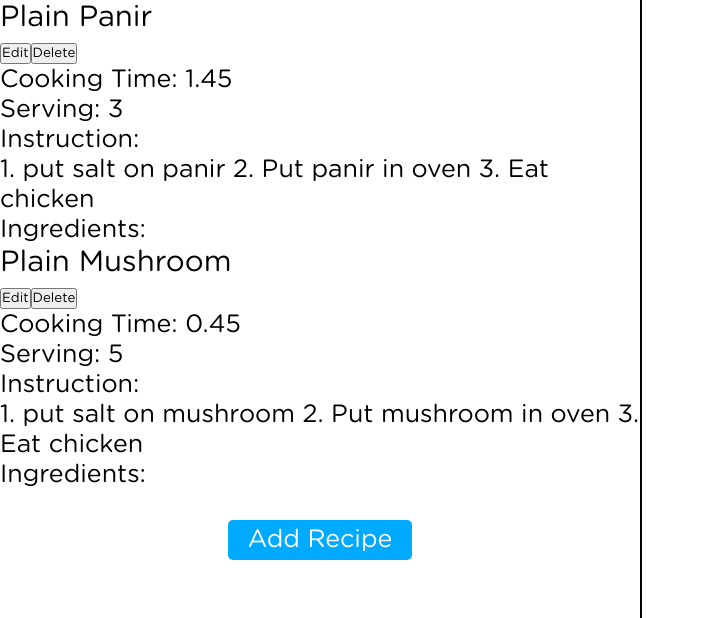
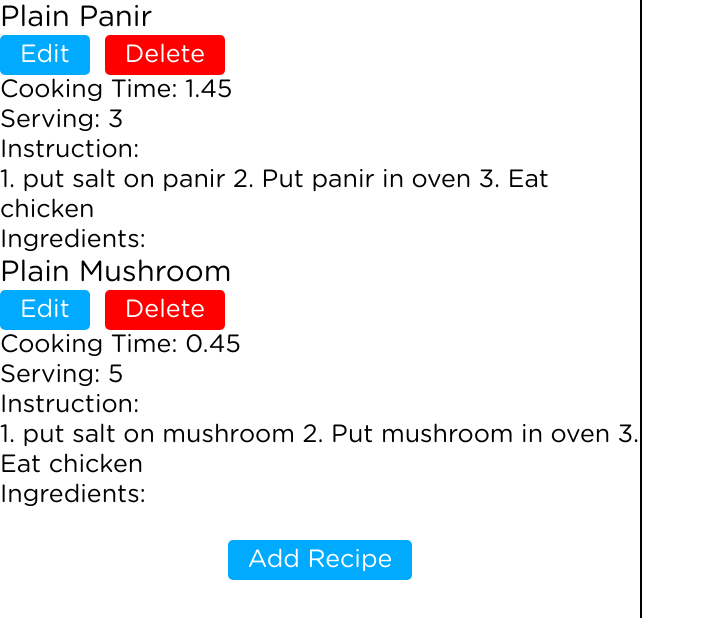
Before and after one commit to HeyAmSoumya/Cooking_Recipe_React_App, a React (Create React App) app: page / in a window 1280 px wide. Shown: the top 618 px of the page, without its empty margins (0-705 px from the left). Built offline with nearby package versions, Linux system fonts and the light colour scheme.

Commit message:
chnages in edit and delete button.

```diff
--- a/src/Components/Recipe.jsx
+++ b/src/Components/Recipe.jsx
@@ -1,12 +1,13 @@
-import React from 'react'
-import IngredientList from './IngredientList';
-const Recipe = ({name , servings , cookTime,instruction , ingredient}) =>{
- return(
+import React from "react";
+import IngredientList from "./IngredientList";
+const Recipe = ({ name, servings, cookTime, instruction, ingredient }) => {
+  return (
+    <div className="recipe">
+      <div className="recipe__header">
+        <h3 className="recipe__title">{name}</h3>
         <div>
-    <h3>{name}</h3>
-    <div>
-      <button>Edit</button>
-      <button>Delete</button>
+          <button className="btn btn--primary mr-1">Edit</button>
+          <button className="btn btn--danger mr-1">Delete</button>
         </div>
         <div>
           <span>Cooking Time: </span>
@@ -18,9 +19,7 @@ const Recipe = ({name , servings , cookTime,instruction , ingredient}) =>{
         </div>
         <div>
           <span>Instruction: </span>
-      <div>
-        {instruction}
-      </div>
+          <div>{instruction}</div>
         </div>
 
         <div>
@@ -30,6 +29,7 @@ const Recipe = ({name , servings , cookTime,instruction , ingredient}) =>{
           </div>
         </div>
       </div>
- )
-}
+    </div>
+  );
+};
 export default Recipe;
--- a/src/style/app.css
+++ b/src/style/app.css
@@ -1,15 +1,21 @@
+@import "font.css";
+@import "recipe-list.css";
+@import "buttons.css";
+@import "recipe.css";
 
-@import 'font.css';
-@import 'recipe-list.css';
-@import 'buttons.css';
-
-* , *::before , *::after{
-  font-family: Gotham Rounded , sans-serif;
+*,
+*::before,
+*::after {
+  font-family: Gotham Rounded, sans-serif;
   margin: 0px;
   padding: 0px;
 }
 
 /* It wil add 25px to all the text present in the page */
-html{
+html {
   font-size: 25px;
 }
+
+.mr-1 {
+  margin-right: 15px;
+}
--- a/src/style/buttons.css
+++ b/src/style/buttons.css
@@ -1,6 +1,6 @@
-.btn{
+.btn {
   background-color: none;
- border: none;
+  border: none;
   outline: none;
   font-weight: bold;
   font-size: inherit;
@@ -9,11 +9,20 @@
   cursor: pointer;
 }
 
-.btn--primary{
+.btn--primary {
   color: white;
   background-color: hsl(200, 100%, 50%);
 }
 
-.btn--primary:hover{
+.btn--primary:hover {
   background-color: hsl(200, 100%, 35%);
 }
+
+.btn--danger {
+  color: white;
+  background-color: hsl(0, 100%, 50%);
+}
+
+.btn--danger:hover {
+  background-color: hsl(0, 100%, 35%);
+}
```
Also changed, not shown: src/style/recipe.css (added). Lines whose indentation alone changed are shown as unchanged.
